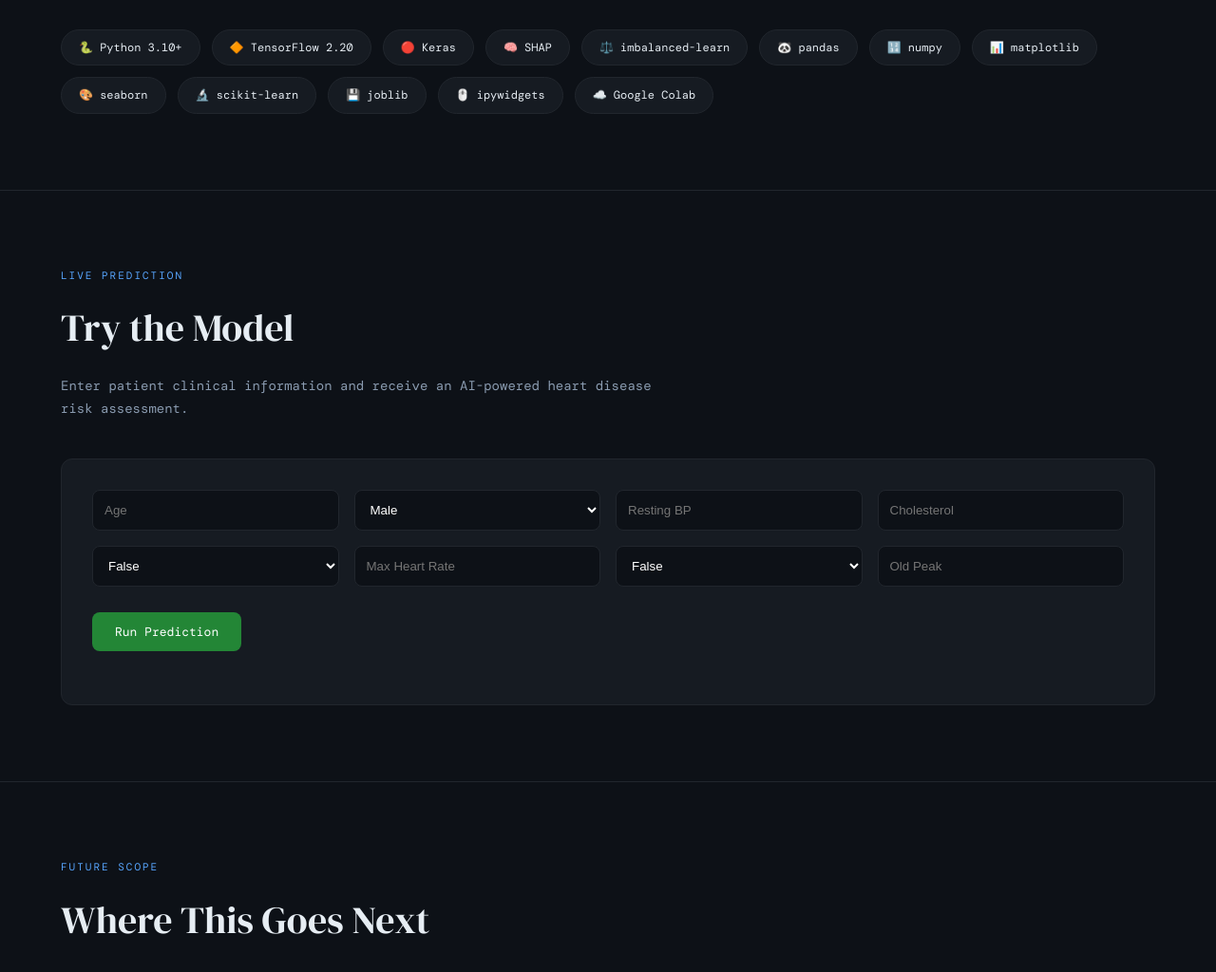
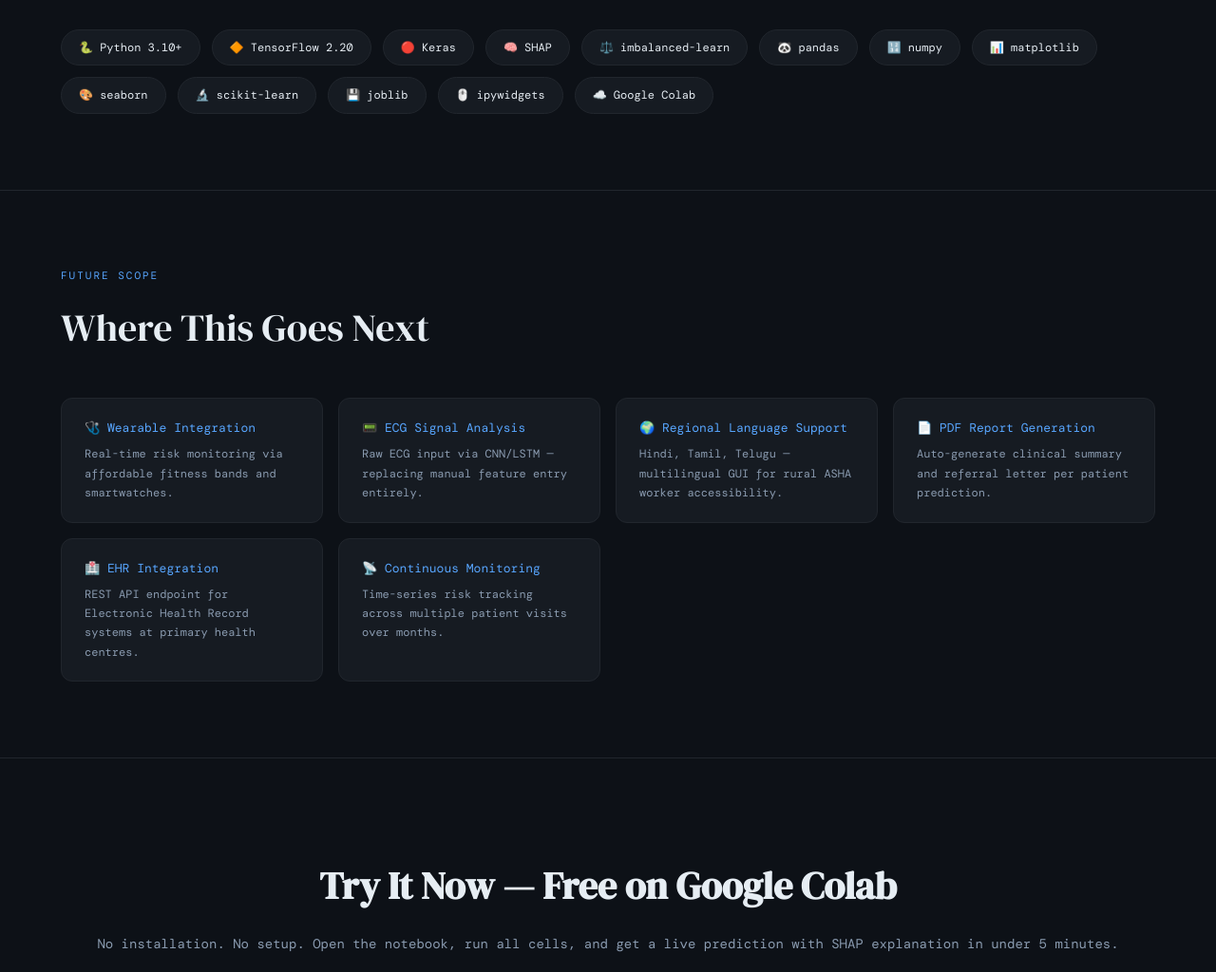
Before and after one commit to athi-raj/Heart-Disease-Predictor, a Python web app: template templates/index.html in a window 1280 px wide. Shown: the part 4040-5064 px from the top of the page at 95% size. Run offline with Jinja, Linux system fonts and the light colour scheme; the template is opened without the code that fills it, so the values that code supplies are empty.

Commit message:
improving the structure

```diff
--- a/templates/index.html
+++ b/templates/index.html
@@ -194,33 +194,6 @@
     @media (max-width: 600px) {
       .nav-links { display: none; }
     }
-    .form-card{
-  background:var(--surface);
-  border:1px solid var(--border);
-  border-radius:12px;
-  padding:32px;
-  margin-top:40px;
-}
-
-.form-grid{
-  display:grid;
-  grid-template-columns:repeat(auto-fit,minmax(250px,1fr));
-  gap:16px;
-}
-
-.form-card input,
-.form-card select{
-  background:#0d1117;
-  border:1px solid var(--border);
-  color:white;
-  padding:12px;
-  border-radius:8px;
-  width:100%;
-}
-
-#resultCard{
-  margin-top:24px;
-}
   </style>
 </head>
 <body>
@@ -229,7 +202,6 @@
 <nav>
   <a class="nav-logo" href="#">🫀 HeartAI</a>
   <ul class="nav-links">
-    <li><a href="#predict">Predict</a></li>
     <li><a href="#problem">Problem</a></li>
     <li><a href="#pipeline">Pipeline</a></li>
     <li><a href="#features">Features</a></li>
@@ -430,64 +402,7 @@
     <div class="stack-pill">☁️ Google Colab</div>
   </div>
 </section>
-<section id="predict">
 
-  <div class="section-label">Live Prediction</div>
-
-  <div class="section-title">
-    Try the Model
-  </div>
-
-  <p class="section-desc">
-    Enter patient clinical information and receive an AI-powered heart disease risk assessment.
-  </p>
-
-  <div class="form-card">
-
-    <form id="predictionForm">
-
-      <div class="form-grid">
-
-        <input type="number" id="age" placeholder="Age" required>
-
-        <select id="sex">
-          <option>Male</option>
-          <option>Female</option>
-        </select>
-
-        <input type="number" id="trestbps" placeholder="Resting BP">
-
-        <input type="number" id="chol" placeholder="Cholesterol">
-
-        <select id="fbs">
-          <option>False</option>
-          <option>True</option>
-        </select>
-
-        <input type="number" id="thalch" placeholder="Max Heart Rate">
-
-        <select id="exang">
-          <option>False</option>
-          <option>True</option>
-        </select>
-
-        <input type="number" step="0.1" id="oldpeak" placeholder="Old Peak">
-
-      </div>
-
-      <br>
-
-      <button type="submit" class="btn btn-primary">
-        Run Prediction
-      </button>
-
-    </form>
-
-    <div id="resultCard"></div>
-
-  </div>
-
-</section>
 <!-- FUTURE -->
 <section id="future">
   <div class="section-label">Future Scope</div>
@@ -540,6 +455,6 @@
   <span style="color: var(--border);">——</span><br/>
   © 2026 athi-raj · MIT License · Claysys AI Hackathon
 </footer>
-<script src="{{ url_for('static', filename='script.js') }}"></script>
+
 </body>
 </html>
```
